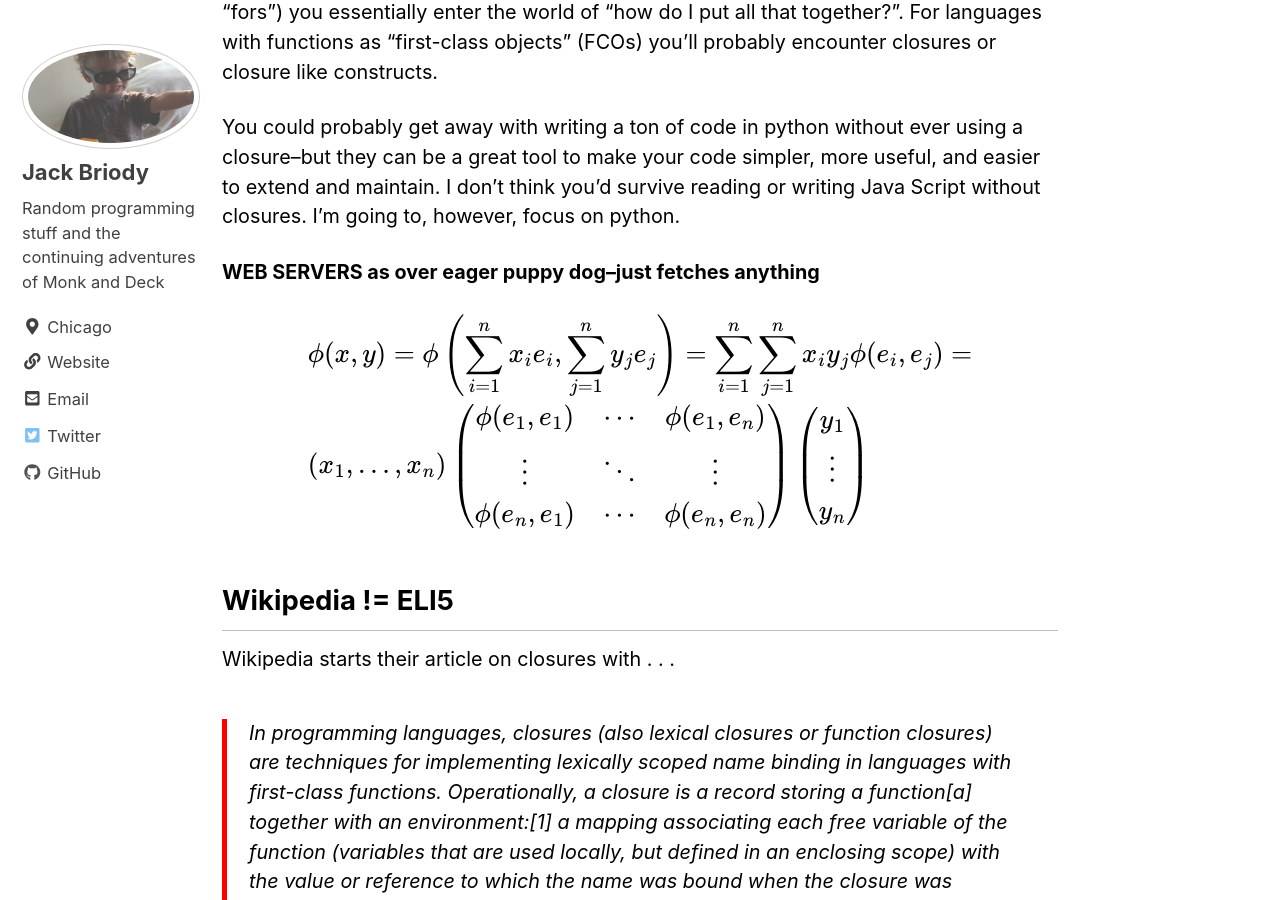
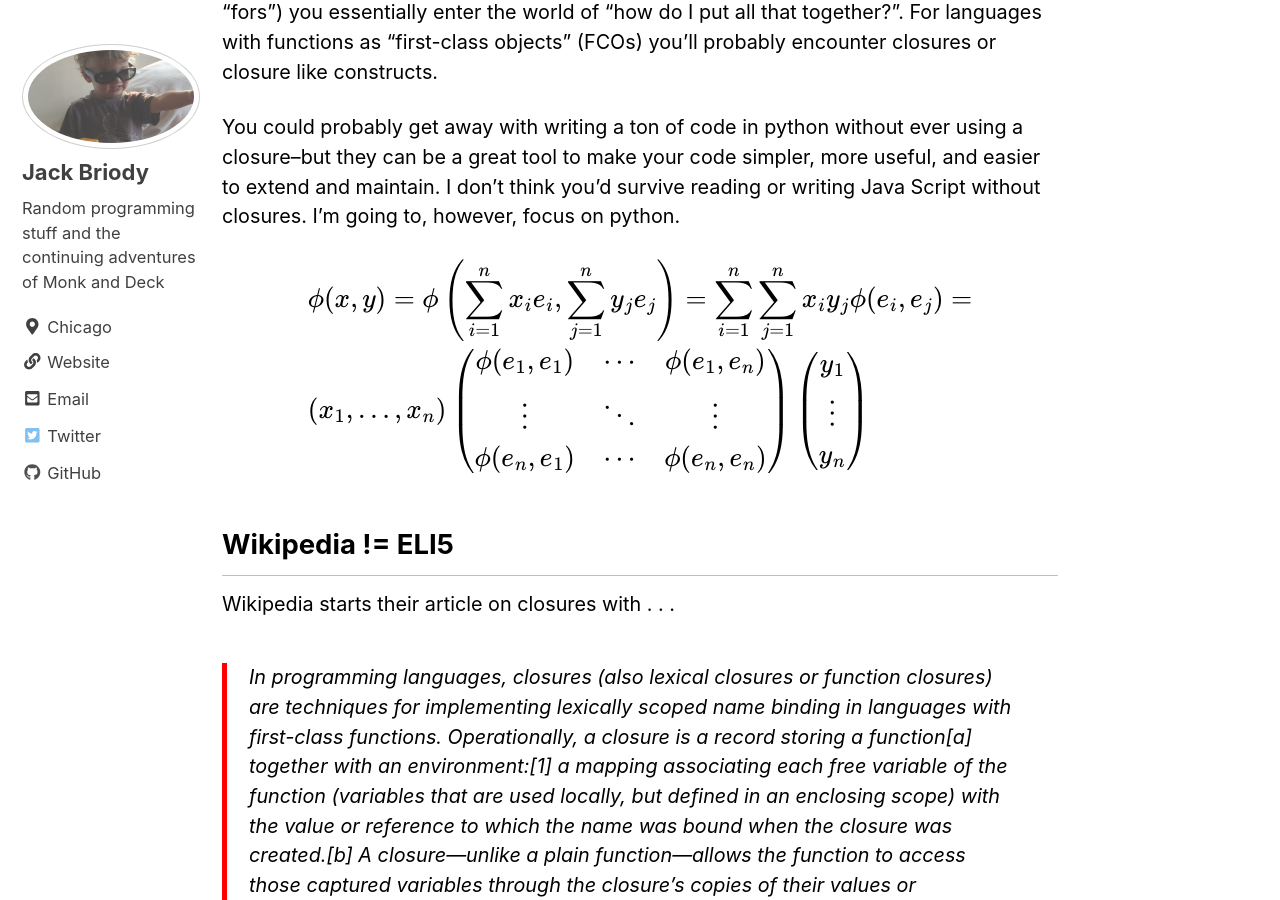
Before and after one commit to jmbriody/jmbriody.github.io, a Jekyll site: the page built from _posts/2017-08-01-python-closures.markdown, in a window 1280 px wide and 900 px high, scrolled down 475 px. Built offline with Jekyll 4.4.1, drawn with Linux system fonts in a browser that asks for light colours; nearby versions of some CDN libraries; formulas are drawn with MathJax 3; comment, search, counter and statistics services are not loaded.

Commit message:
remove dumb line

```diff
--- a/_posts/2017-08-01-python-closures.markdown
+++ b/_posts/2017-08-01-python-closures.markdown
@@ -9,8 +9,6 @@ tags: python Closures
 I'm not going to say closures are simple--if you come from an object oriented background or are starting off with no background and learning a functional language they can be a bit of a mind-bender. Once you get past the world of syntax (the "ifs", "whiles", and "fors") you essentially enter the world of "how do I put all that together?". For languages with functions as "first-class objects" (FCOs) you'll probably encounter closures or closure like constructs.
 
 You could probably get away with writing a ton of code in python without ever using a closure--but they can be a great tool to make your code simpler, more useful, and easier to extend and maintain. I don't think you'd survive reading or writing Java Script without closures. I'm going to, however, focus on python.
-
-**WEB SERVERS as over eager puppy dog--just fetches anything**
 
 $$
 \begin{align*}
```
